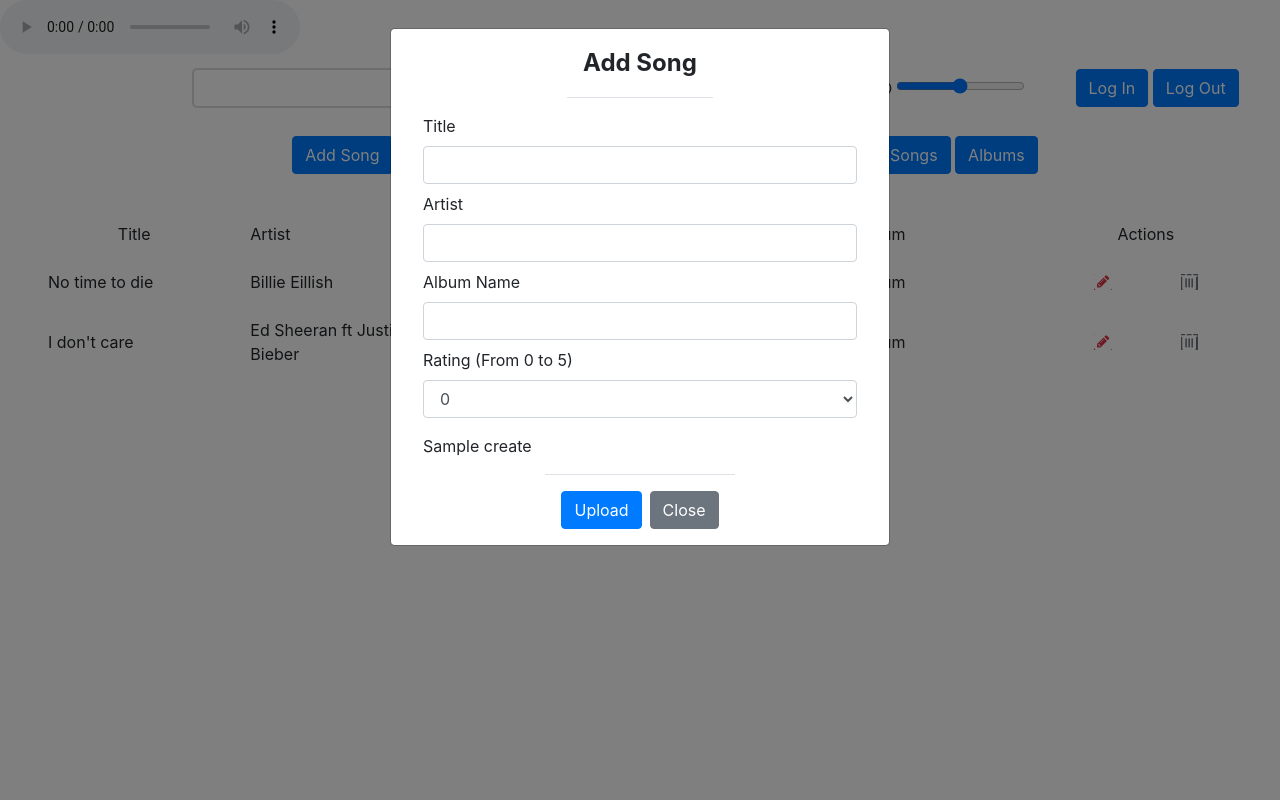
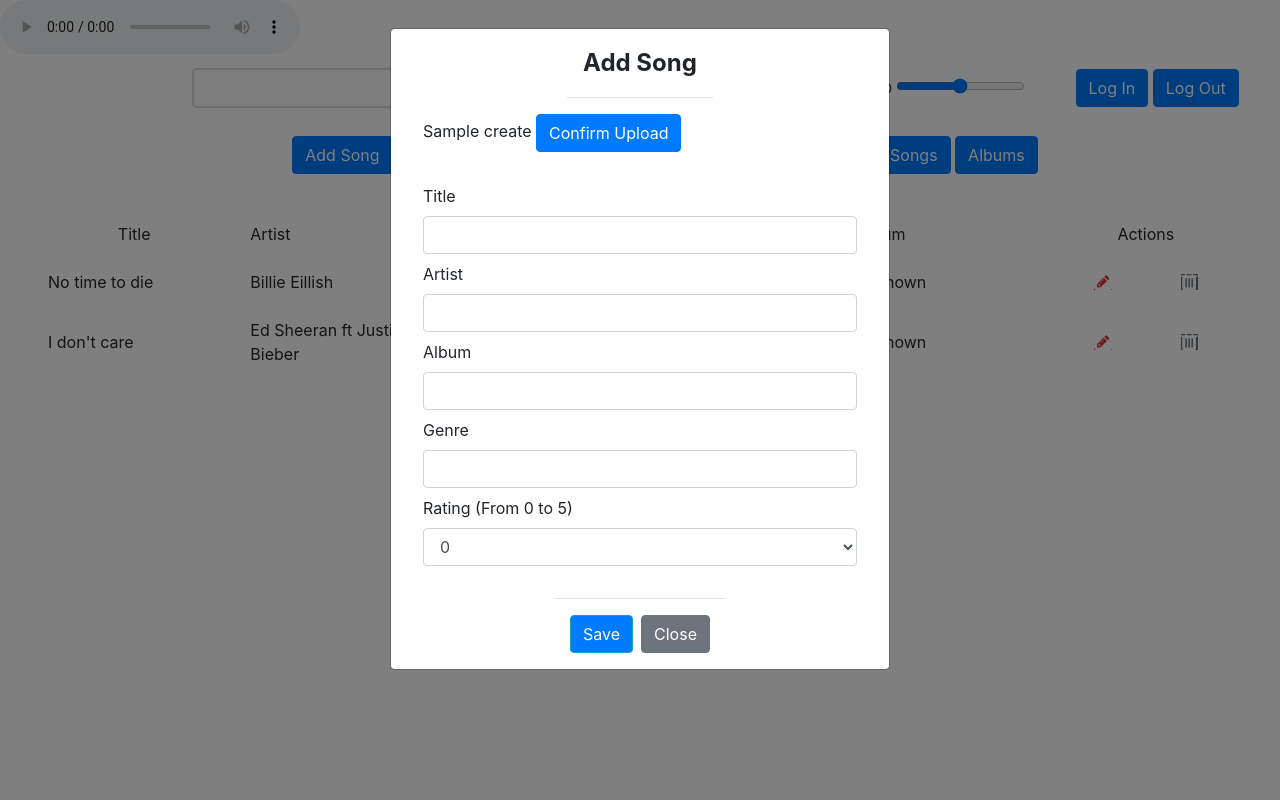
Before and after one commit to chaolic6505/applemusicCDS, a Flask app: template templates/index.html in a window 1280 px wide, after a click on "Log In". Run offline with Flask 2, Linux system fonts and the light colour scheme; data comes from the database, SQL or seed files in the repository; both versions use the stored data as it was after the commit; tables that the repository leaves empty hold one stand-in row (values such as "Sample post"); the template is opened without the code that fills it: values that come from a table or form of the project are taken from there, most other values are stand-ins (such as "Sample title", 1, 10 or a date in 2020); some libraries are stand-ins or nearby versions.

Commit message:
able to upload song to the bucket,add,edit and delelte song from sqlite

```diff
--- a/server.py
+++ b/server.py
@@ -1,6 +1,6 @@
-from flask import Flask, render_template, url_for, request
+from flask import Flask, render_template, url_for, request, redirect
 from flask_wtf import FlaskForm
-from wtforms import Form,validators, StringField, PasswordField,SubmitField,SelectField
+from wtforms import Form, validators, StringField, PasswordField, SubmitField, SelectField
 from flask_dropzone import Dropzone
 from flask_sqlalchemy import SQLAlchemy
 import os
@@ -15,9 +15,9 @@ S3_Bucket_Name = 'cds-apple-music'
 app = Flask(__name__)
 
 app.config['SECRET_KEY'] = 'applemusic'
-#remove warning message in the console
+# remove warning message in the console
 app.config['SQLALCHEMY_DATABASE_URI'] = ''
-#remove warning message in the console
+# remove warning message in the console
 app.config['SQLALCHEMY_TRACK_MODIFICATIONS'] = False
 db = SQLAlchemy(app)
 
@@ -26,7 +26,6 @@ db = SQLAlchemy(app)
 #     id = db.Column(db.Integer, primary_key=True)
 #     username = db.Column(db.String, unique=True, nullable=False)
 #     email = db.Column(db.String, unique=True, nullable=False)
-
 
 
 # class User(db.Model):
@@ -44,13 +43,18 @@ song_playlist_relationship = db.Table('song_playlist_relationship',
                                       )
 
 
-class EditSongInformationForm(Form):
-    new_song_title = StringField('Title', [validators.DataRequired(message='Field required')])
-    new_song_artist = StringField('Artist', [validators.DataRequired(message='Field required')])
-    new_song_album = StringField('Album Name')
+class SongInformationForm(Form):
+    new_song_title = StringField(
+        'Title', [validators.DataRequired(message='Field required')])
+    new_song_artist = StringField(
+        'Artist', [validators.DataRequired(message='Field required')])
+    new_song_album = StringField('Album')
+    new_song_genre = StringField('Genre')
+    new_song_lyric = StringField('Lyric')
     new_song_rating = SelectField('Rating (From 0 to 5)',
-                                 choices=[('0', '0'),('1', '1'), ('2', '2'), ('3', '3'),('4', '4'), ('5', '5')],
-                                 default='unrated')
+                                  choices=[('0', '0'), ('1', '1'), ('2', '2'),
+                                           ('3', '3'), ('4', '4'), ('5', '5')],
+                                  default='unrated')
     # lyrics = StringField('Lyrics', [validators.Length(min=0, max=500)])
     submit = SubmitField('Save')
 
@@ -74,7 +78,6 @@ class Song(db.Model):
                                                  backref=db.backref('Song', lazy=True))
 
 
-
 class Artist(db.Model):
     _tablename__ = 'artists'
     id = db.Column(db.Integer, primary_key=True, autoincrement=True)
@@ -95,60 +98,6 @@ class Playlist (db.Model):
                                                  backref=db.backref('Playlist', lazy=True))
 
 
-@app.route('/')
-def index():
-    form = EditSongInformationForm(request.form)
-    db.drop_all()
-    db.create_all()
-    db.session.add(Song(year="2020", rating=1, title="No time to die",
-                        artist="Billie Eillish", language="English", genre="pop", duration="3:50"))
-    db.session.add(Song(year="2010", rating=4, title="I don't care",
-                        artist="Ed Sheeran ft Justin Bieber", language="English", genre="pop", duration="3:40"))
-    db.session.commit()
-    users = Song.query.all()
-    # print(users[0].title)
-    return render_template('index.html', users=users,form=form )
-    # return render_template('index.html')
-
-
-@app.route('/editSong/<song_id>',methods=['POST', 'GET'])
-def edit_song(song_id):
-    form = EditSongInformationForm()
-    return render_template('modifySongDetails.html',form=form,id=song_id)
-
-@app.route('/saveSongInfo/<song_id>',methods=['POST', 'GET'])
-def save_song_info(song_id):
-    #print(song_id)
-    form = EditSongInformationForm(request.form)
-    if request.method == 'POST' and form.validate():
-        # print(form.new_song_title.data)
-        # print(form.new_song_artist.data)
-        # print(form.new_song_rating.data)
-        song =  Song.query.filter_by(id=song_id).first()
-        # print(song.title)
-        # print(song.artist)
-        # print(song.rating)
-        song.title = form.new_song_title.data
-        song.artist = form.new_song_artist.data
-        song.rating = form.new_song_rating.data
-
-        db.session.commit()
-    users = Song.query.all()
-    print(users)
-    return render_template('index.html',users=users)
-
-
-@app.route('/deleteSong/<song_id>')
-def delete_song(song_id):
-    Song.query.filter_by(id=song_id).delete()
-    # print(song_id)
-    # print(song.title)
-    db.session.commit()
-    users = Song.query.all()
-    return render_template('index.html', users=users)
-
-
-# basedir = os.path.abspath(os.path.dirname(__file__))
 app.config.update(
     # UPLOADED_PATH=os.path.join(basedir, 'upload'),
     # Flask-Dropzone config:
@@ -156,21 +105,119 @@ app.config.update(
     DROPZONE_MAX_FILE_SIZE=100,
     DROPZONE_MAX_FILES=20,
     DROPZONE_UPLOAD_ON_CLICK=True
+
 )
+
+
+@app.route('/')
+def index():
+    form = SongInformationForm(request.form)
+    # db.drop_all()
+    # db.create_all()
+    # db.session.add(Song(year="2020", rating=1, title="No time to die",
+    #                     artist="Billie Eillish", language="English", album='unknown', genre="pop", duration="3:50"))
+    # db.session.add(Song(year="2010", rating=4, title="I don't care",
+    #                     artist="Ed Sheeran ft Justin Bieber", language="English", album='unknown', genre="pop", duration="3:40"))
+    db.session.commit()
+    users = Song.query.all()
+    # print(users[0].title)
+    return render_template('index.html', users=users, form=form)
+    # return render_template('index.html')
+
+
+@app.route('/editSong/<song_id>', methods=['POST', 'GET'])
+def edit_song(song_id):
+    form = SongInformationForm()
+    return render_template('modifySongDetails.html', form=form, id=song_id)
+
+
+@app.route('/saveSongInfo/<song_id>', methods=['POST', 'GET'])
+def save_song_info(song_id):
+    # print(song_id)
+    form = SongInformationForm(request.form)
+    if request.method == 'POST' and form.validate():
+        # print(form.new_song_title.data)
+        # print(form.new_song_artist.data)
+        # print(form.new_song_rating.data)
+        song = Song.query.filter_by(id=song_id).first()
+        # print(song.title)
+        # print(song.artist)
+        # print(song.rating)
+        song.title = form.new_song_title.data
+        song.artist = form.new_song_artist.data
+        song.album = form.new_song_album.data
+        song.genre = form.new_song_genre.data
+        song.rating = form.new_song_rating.data
+
+        db.session.commit()
+    users = Song.query.all()
+    print(users)
+    return render_template('index.html', users=users, form=form)
+
+
+@app.route('/deleteSong/<song_id>')
+def delete_song(song_id):
+    form = SongInformationForm(request.form)
+    Song.query.filter_by(id=song_id).delete()
+    # print(song_id)
+    # print(song.title)
+    db.session.commit()
+    users = Song.query.all()
+    return render_template('index.html', users=users, form=form)
+
+
+# basedir = os.path.abspath(os.path.dirname(__file__))
+
 dropzone = Dropzone(app)
 s3 = boto3.resource('s3', aws_access_key_id=S3_ACCESS_KEY,
                     aws_secret_access_key=SECRET_KEY,)
 
 
+@app.route('/save', methods=['POST', 'GET'])
+def save():
+    form = SongInformationForm(request.form)
+    if request.method == 'POST' and form.validate():
+
+        print(form.new_song_title.data)
+        print(form.new_song_artist.data)
+        print(form.new_song_rating.data)
+        db.session.add(Song(year="???", rating=form.new_song_rating.data, title=form.new_song_title.data,
+                            artist=form.new_song_artist.data, language="???", album=form.new_song_album.data, genre=form.new_song_genre.data, duration="???"))
+        db.session.commit()
+
+    users = Song.query.all()
+    return render_template('index.html', users=users, form=form)
+
+
 @app.route('/upload', methods=['POST', 'GET'])
 def upload():
     if request.method == 'POST':
+        f = request.files.get('file')
         for key, f in request.files.items():
             if key.startswith('file'):
                 # f.save(os.path.join(app.config['UPLOADED_PATH'], f.filename))
                 s3.Bucket(S3_Bucket_Name).put_object(
                     Key=f.filename, Body=f.filename)
-    return render_template('index.html')
+                form = SongInformationForm(request.form)
+                users = Song.query.all()
+                return render_template('index.html', users=users, form=form)
+
+
+# @app.route('/', methods=['GET', 'POST'])
+# def index():
+#     search = User(request.form)
+#     if request.method == 'GET':
+#         return User
+#
+#     return render_template('index.html', form=search)
+#
+# @app.route('/user/<username>')
+# def show_user(username):
+#     user = User.query.filter_by(username=username).first_or_404()
+#     return render_template('show_user.html', user=user)
+app.config["SQLALCHEMY_DATABASE_URI"] = "sqlite:///example.sqlite"
+if __name__ == "__main__":
+    app.run(debug=True, port=5000)
 
 # @app.route('/', methods=['GET', 'POST'])
 # def index():
@@ -185,22 +232,3 @@ def upload():
 # def show_user(username):
 #     user = User.query.filter_by(username=username).first_or_404()
 #     return render_template('show_user.html', user=user)
-
-
-app.config["SQLALCHEMY_DATABASE_URI"] = "sqlite:///example.sqlite"
-if __name__ == "__main__":
-    app.run(debug=True, port=6969)
-
-# @app.route('/', methods=['GET', 'POST'])
-# def index():
-#     search = User(request.form)
-#     if request.method == 'GET':
-#         return User
-#
-#     return render_template('index.html', form=search)
-
-#
-# @app.route('/user/<username>')
-# def show_user(username):
-#     user = User.query.filter_by(username=username).first_or_404()
-#     return render_template('show_user.html', user=user)
--- a/templates/header.html
+++ b/templates/header.html
@@ -91,6 +91,7 @@
 					class="btn btn-primary"
 					data-toggle="modal"
 					data-target="#modalContactForm"
+					href="/upload"></a>
 					>Add Song</a
 				>
 			</nav>
--- a/templates/index.html
+++ b/templates/index.html
@@ -20,12 +20,12 @@
 		<title>Document</title>
 		{{ dropzone.load_css() }} {{ dropzone.style('border: 2px dashed yellow; margin:
 		10px 0 10px; min-height: 200px;') }}
-		<link rel="icon" href="data:,">
+		<link rel="icon" href="data:," />
 	</head>
 
 	<body>
 		<audio class="" controls autoplay preload="auto" autobuffer loop>
-			<source src="{{ url_for('static', filename='test.mp3') }}" type="audio/ogg" />
+			<source src="{{ url_for('static', filename='') }}" type="audio/ogg" />
 		</audio>
 
 		<section>
@@ -76,6 +76,14 @@
 							<h4 class="modal-title w-100 font-weight-bold">Add Song</h4>
 						</div>
 						<div class="modal-body mx-3">
+							{{ dropzone.create('/upload') }} {{ dropzone.load_js() }} {{
+							dropzone.config(max_files=1, timeout=10000, default_message='Drop here!') }}
+							<button id="upload" class="btn  btn-primary">Confirm Upload</button>
+						</div>
+						<div class="modal-body mx-3">
+
+						<form method="POST" action="/save">
+
 								<div class="md-form mb-2">
 									{{ form.new_song_title.label }}<br />
 									{{ form.new_song_title(class="form-control") }}
@@ -90,27 +98,31 @@
 									{{ form.new_song_album.label }}<br />
 									{{ form.new_song_album(class="form-control") }}
 								</div>
+								<div class="md-form mb-2">
+									{{ form.new_song_genre.label }}<br />
+									{{ form.new_song_genre(class="form-control") }}
+								</div>
 								<div class="form-group">
 									{{ form.new_song_rating.label }}<br />
 									{{ form.new_song_rating (class="form-control") }}
 								</div>
-							<div class="md-form">
-								{{ dropzone.create('/upload') }} {{ dropzone.load_js() }} {{ dropzone.config()
-								}}
 							</div>
-						</div>
+
 							<div class="modal-footer d-flex justify-content-center">
 								<!-- <button class="btn  btn-primary" id="upload">
 								Add
 							</button> -->
-							<button id="upload" class="btn  btn-primary">Upload</button>
+
+								{{ form.submit(class="save btn btn-outline-info btn-primary ")}}
 								<button type="button" class="btn btn-secondary" data-dismiss="modal">
 									Close
 								</button>
 							</div>
+						</form>
 					</div>
 				</div>
 			</div>
+
 			<div class="function-bar ">
 				<div class="add-song ">
 					<a
@@ -118,6 +130,7 @@
 						class="btn btn-primary"
 						data-toggle="modal"
 						data-target="#modalContactForm"
+						href="/addNewSong "
 						>Add Song</a
 					>
 				</div>
@@ -169,7 +182,7 @@
 							{{user.rating}}
 						</div>
 						<div class="d-flex justify-content-start col-sm ">
-							Album
+							{{user.album}}
 						</div>
 
 						<div class="col-sm d-flex justify-content-around">
```
Also changed, not shown: templates/modifySongDetails.html (+21 -1 lines), example.sqlite. Lines whose indentation alone changed are shown as unchanged.
